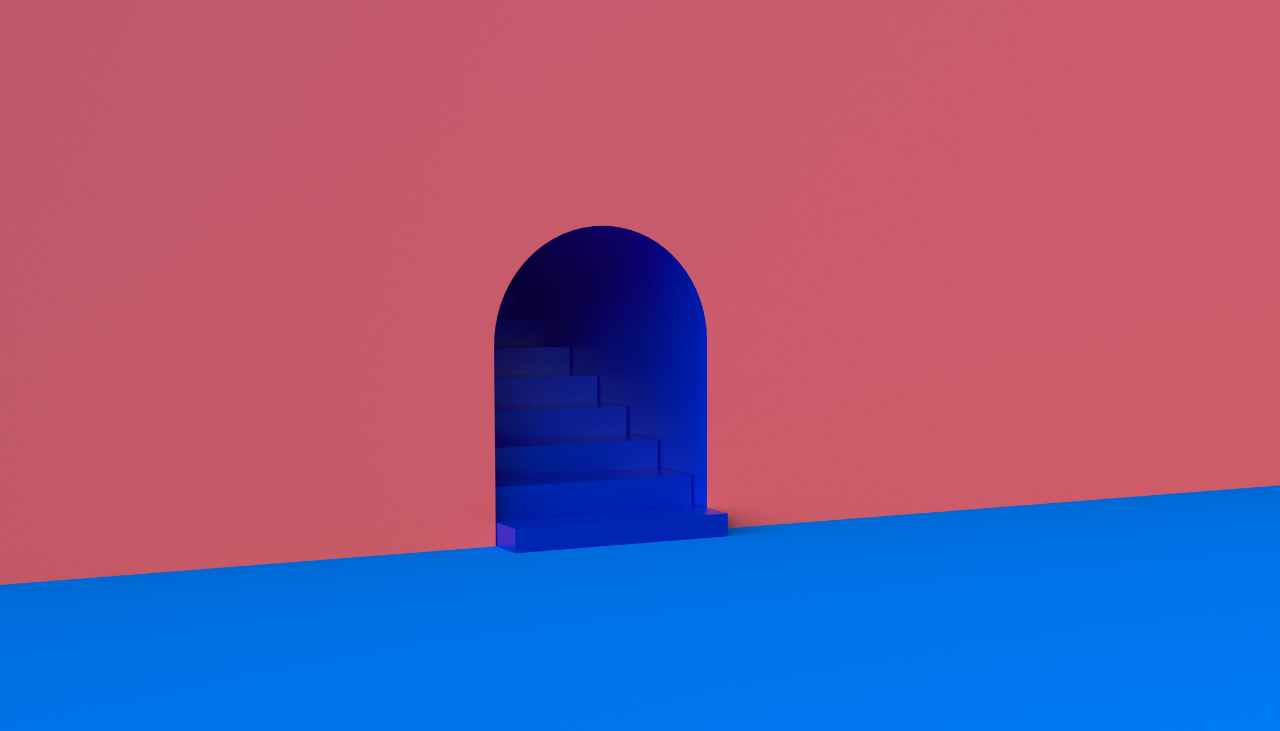
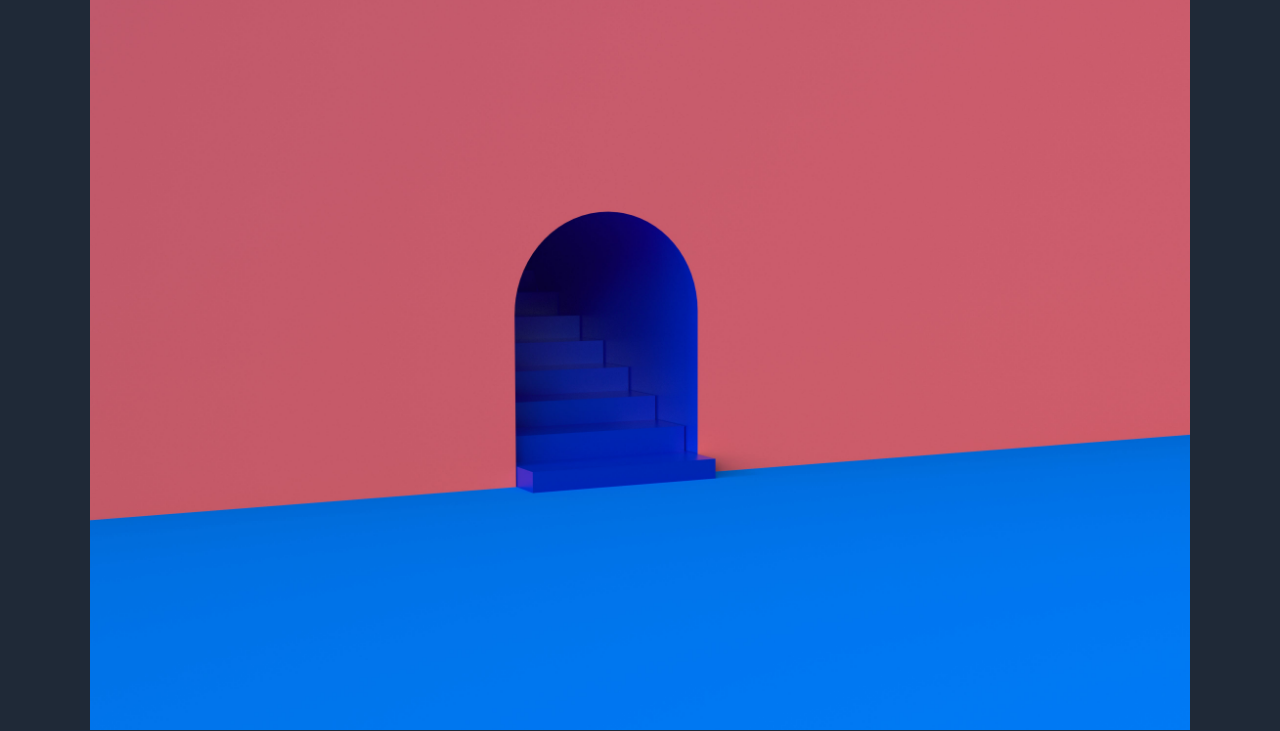
Before and after one commit to archetypish/odin-landing-page, a plain HTML site: page index.html in a window 1280 px wide. Shown: the part 222-953 px from the top of the page. Drawn offline with Linux system fonts and the light colour scheme.

Commit message:
Centre container and inner container with auto margins

```diff
--- a/style.css
+++ b/style.css
@@ -135,3 +135,20 @@ a {
 .text.small-text {
   color: #e5e7eb;
 }
+
+/* Layout */
+
+/* Generic Layout styles */
+
+.container,
+.inner-container {
+  margin: 0 auto;
+}
+
+.container {
+  width: 1100px;
+}
+
+.inner-container {
+  width: 800px;
+}
```
